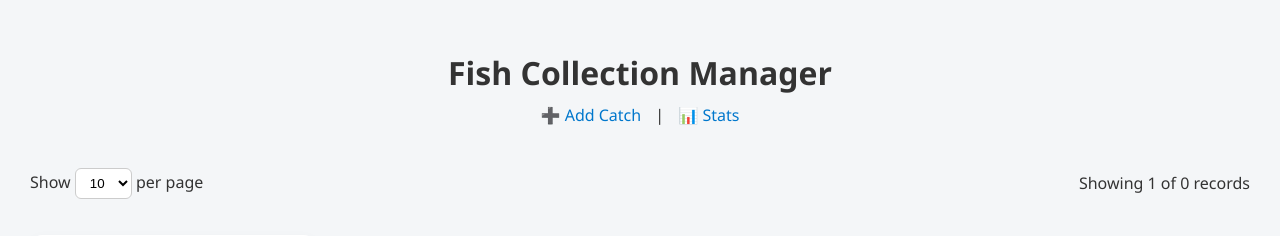
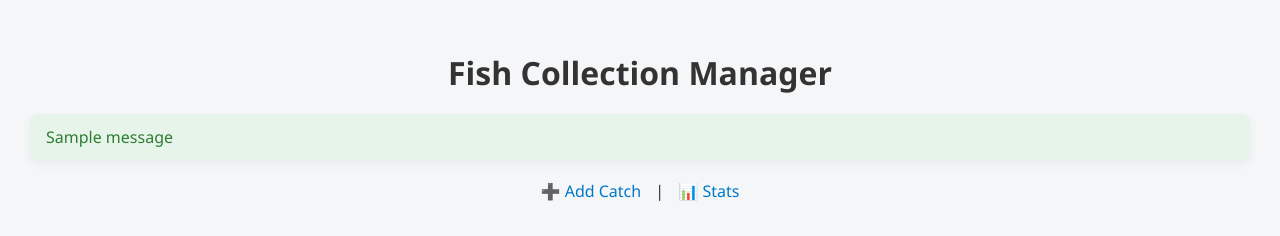
Before and after one commit to Arfrial/fish-manager, a Flask app: page / in a window 1280 px wide. Shown: the top 236 px of the page. Run offline with Flask 3, Linux system fonts and the light colour scheme; one stand-in notice (Sample message) is shown; a database or web service that is not in the repository returns one stand-in record (values such as "Sample title"); data that the repository does not hold is empty; some libraries are stand-ins or nearby versions.

Commit message:
added echo for add/edit/delete

```diff
--- a/app.py
+++ b/app.py
@@ -3,10 +3,13 @@ import psycopg2
 from flask import Flask, render_template, request, make_response
 from flask import Flask, render_template, request, make_response, redirect
 from dotenv import load_dotenv
+from flask import flash
+
 
 load_dotenv()
 
 app = Flask(__name__)
+app.secret_key = "supersecretkey"
 DATABASE_URL = os.environ.get("DATABASE_URL")
 
 
@@ -144,6 +147,8 @@ def add_catch():
         cur.close()
         conn.close()
 
+        flash("Catch added successfully!")
+
         return redirect("/")
 
     return render_template("form.html", catch=None)
@@ -178,6 +183,9 @@ def edit_catch(id):
         conn.commit()
         cur.close()
         conn.close()
+
+        flash("Catch updated successfully!")
+
         return redirect("/")
 
     # GET request → load existing record
@@ -199,6 +207,9 @@ def delete_catch(id):
         conn.commit()
         cur.close()
         conn.close()
+
+        flash("Catch removed successfully!")
+
         return redirect("/")
 
     # GET request → show confirmation page
--- a/templates/list.html
+++ b/templates/list.html
@@ -14,6 +14,20 @@
     h1 {
         text-align: center;
         margin-bottom: 10px;
+    }
+
+    .flash-container {
+        margin: 20px 0;
+    }
+
+    .flash {
+        background-color: #e6f4ea;
+        color: #2e7d32;
+        padding: 12px 16px;
+        border-radius: 8px;
+        margin-bottom: 10px;
+        font-weight: 500;
+        box-shadow: 0 4px 10px rgba(0,0,0,0.05);
     }
 
     .top-bar {
@@ -146,6 +160,16 @@
 
 <h1>Fish Collection Manager</h1>
 
+{% with messages = get_flashed_messages() %}
+  {% if messages %}
+    <div class="flash-container">
+      {% for message in messages %}
+        <div class="flash">{{ message }}</div>
+      {% endfor %}
+    </div>
+  {% endif %}
+{% endwith %}
+
 <div class="top-bar">
     <a href="/new">➕ Add Catch</a> |
     <a href="/stats">📊 Stats</a>
```
